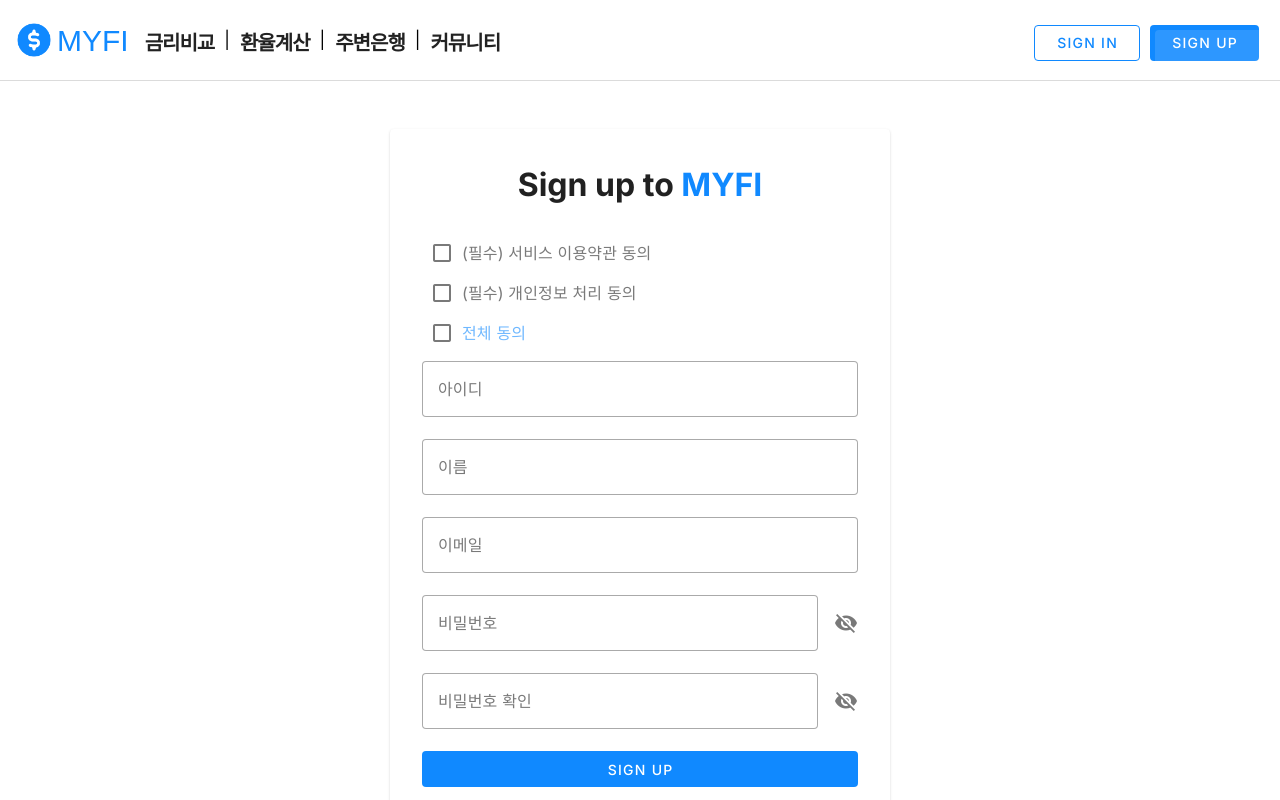
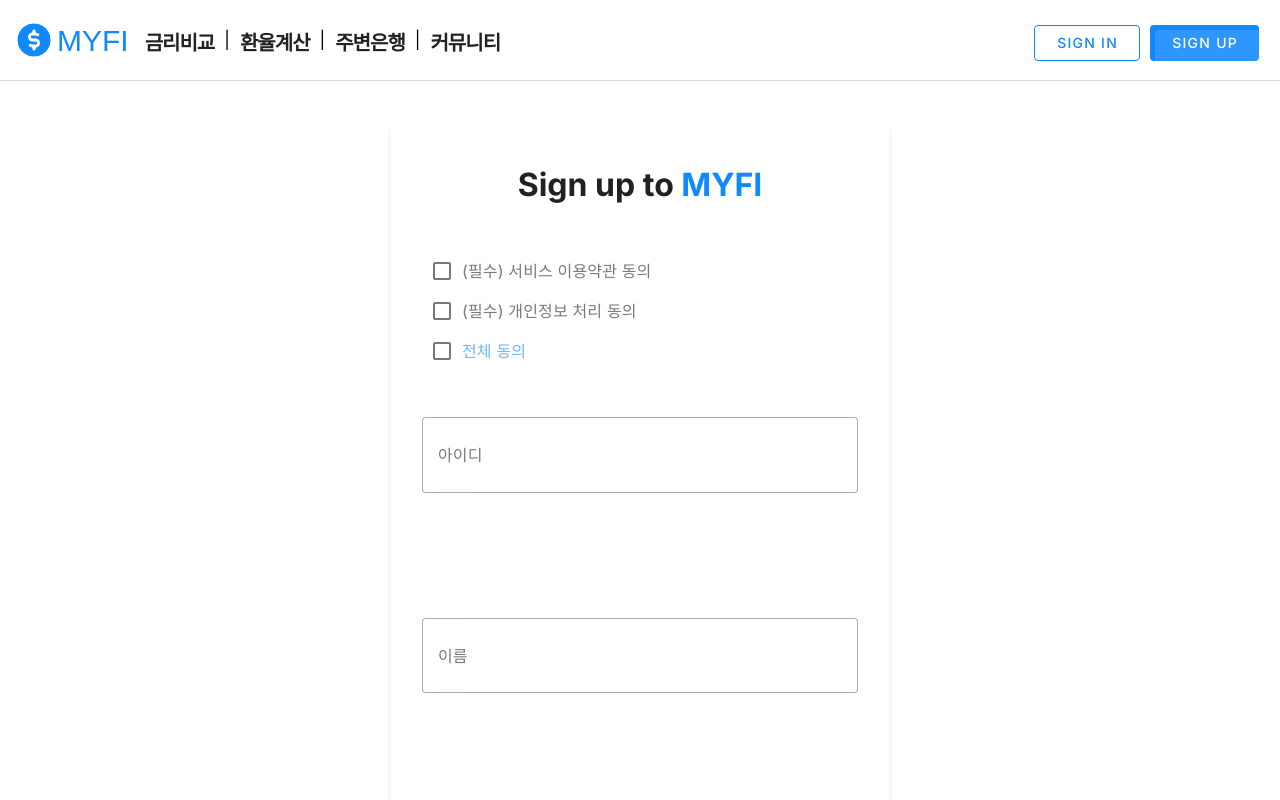
Before and after one commit to Nahaeran/MYFI_front, a Vue app: page /signup in a window 1280 px wide. Shown: the top 800 px of the page. Built offline with nearby package versions, Linux system fonts and the light colour scheme; a web font is replaced by a local one.

Commit message:
feat: sign up 유효성 검사 구현

```diff
--- a/package.json
+++ b/package.json
@@ -8,6 +8,8 @@
     "preview": "vite preview"
   },
   "dependencies": {
+    "@vuelidate/core": "^2.0.3",
+    "@vuelidate/validators": "^2.0.4",
     "axios": "^1.6.2",
     "pinia": "^2.1.7",
     "pinia-plugin-persistedstate": "^3.2.0",
--- a/src/views/SignInView.vue
+++ b/src/views/SignInView.vue
@@ -27,7 +27,7 @@ const logIn = function () {
   <v-card class="container">
     <h1>Sign in to <span class="color">MYFI</span></h1>
 
-    <form @submit.prevent="logIn">
+    <form @submit="logIn">
       <v-text-field
         variant="outlined"
         color="#1089FF"
@@ -43,7 +43,7 @@ const logIn = function () {
         v-model="password"
         @click:append="show = !show"
       ></v-text-field>
-      <div v-if="!isRight" class="warning text-red">
+      <div v-show="!isRight" class="warning text-red">
         <p>아이디(로그인 전용 아이디) 또는 비밀번호를 잘못 입력했습니다.</p>
         <p>입력하신 내용을 다시 확인해주세요.</p>
       </div>
@@ -70,9 +70,12 @@ const logIn = function () {
 form {
   margin-top: 1rem;
 }
+</style>
 
+<style>
 .warning {
   text-align: start;
   margin-bottom: 1.2rem;
+  font-size: 15px;
 }
 </style>
--- a/src/views/SignUpView.vue
+++ b/src/views/SignUpView.vue
@@ -1,6 +1,8 @@
 <script setup>
 import { computed, ref } from 'vue'
 import { useUserStore } from '@/stores/users'
+import { useVuelidate } from '@vuelidate/core'
+import { email, required, sameAs, helpers } from '@vuelidate/validators'
 
 const userStore = useUserStore()
 
@@ -18,21 +20,74 @@ const isAgreeAll = computed({
   }
 })
 
-const username = ref('')
-const name = ref('')
-const email = ref('')
-const password1 = ref('')
-const password2 = ref('')
+const errorAgree = ref('ㅤ')
+
+const initialState = {
+  username: '',
+  name: '',
+  email: '',
+  password1: '',
+  password2: '',
+}
+
+const state = ref({
+  ...initialState
+})
+
+const rules = {
+  username: {
+    required: helpers.withMessage('필수 정보입니다.', required)
+  },
+  name: {
+    required: helpers.withMessage('필수 정보입니다.', required)
+  },
+  email: {
+    required: helpers.withMessage('필수 정보입니다.', required),
+    email: helpers.withMessage('이메일 주소가 정확한지 확인해 주세요.', email)
+  },
+  password1: {
+    required: helpers.withMessage('필수 정보입니다.', required)
+  },
+  password2: {
+    required: helpers.withMessage('필수 정보입니다.', required),
+    sameAsPassword: helpers.withMessage('비밀번호가 일치하지 않습니다.',
+      sameAs(computed(() => state.value.password1))
+    )
+  }
+}
+
+const v$ = useVuelidate(rules, state)
+
+function clear () {
+  v$.value.$reset()
+
+  for (const [key, value] of Object.entries(initialState)) {
+    state[key] = value
+  }
+}
 
 const signUp = function () {
-  const payload = {
-    username: username.value,
-    name: name.value,
-    email: email.value,
-    password1: password1.value,
-    password2: password2.value,
+  v$.value.$validate()
+
+  if (selected.value.length !== checkList.length) {
+    errorAgree.value = '약관에 동의하셔야 합니다.'
+    console.log('약관 동의하지 않음')
+  } else {
+    errorAgree.value = 'ㅤ'
+    if (v$.value.$error){
+      console.log('검사 통과되지 않음')
+    } else {
+      console.log('검사 통과')
+      const payload = {
+        username: state.value.username,
+        name: state.value.name,
+        email: state.value.email,
+        password1: state.value.password1,
+        password2: state.value.password2,
+      }
+      userStore.signUp(payload)
+    }
   }
-  userStore.signUp(payload)
 }
 
 </script>
@@ -42,6 +97,10 @@ const signUp = function () {
     <h1>Sign up to <span class="color">MYFI</span></h1>
 
     <div class="checkbox">
+      <p
+        class="warning"
+        v-text="errorAgree"
+      ></p>
       <v-checkbox
         color="#1089FF"
         label="(필수) 서비스 이용약관 동의"
@@ -69,37 +128,56 @@ const signUp = function () {
         variant="outlined"
         color="#1089FF"
         label="아이디"
-        v-model="username"
+        v-model="state.username"
+        :error-messages="v$.username.$errors.map(e => e.$message)"
+        @input="v$.username.$touch"
+        @blur="v$.username.$touch"
       ></v-text-field>
+
       <v-text-field
         variant="outlined"
         color="#1089FF"
         label="이름"
-        v-model="name"
+        v-model="state.name"
+        :error-messages="v$.name.$errors.map(e => e.$message)"
+        @input="v$.name.$touch"
+        @blur="v$.name.$touch"
       ></v-text-field>
+
       <v-text-field
         variant="outlined"
         color="#1089FF"
         label="이메일"
-        v-model="email"
+        v-model="state.email"
+        :error-messages="v$.email.$errors.map(e => e.$message)"
+        @input="v$.email.$touch"
+        @blur="v$.email.$touch"
       ></v-text-field>
+
       <v-text-field
         variant="outlined"
         color="#1089FF"
         :append-icon="show1 ? 'mdi-eye' : 'mdi-eye-off'"
         :type="show1 ? 'text' : 'password'"
         label="비밀번호"
-        v-model="password1"
+        v-model="state.password1"
         @click:append="show1 = !show1"
+        :error-messages="v$.password1.$errors.map(e => e.$message)"
+        @input="v$.password1.$touch"
+        @blur="v$.password1.$touch"
       ></v-text-field>
+
       <v-text-field
         variant="outlined"
         color="#1089FF"
         :append-icon="show2 ? 'mdi-eye' : 'mdi-eye-off'"
         :type="show2 ? 'text' : 'password'"
         label="비밀번호 확인"
-        v-model="password2"
+        v-model="state.password2"
         @click:append="show2 = !show2"
+        :error-messages="v$.password2.$errors.map(e => e.$message)"
+        @input="v$.password2.$touch"
+        @blur="v$.password2.$touch"
       ></v-text-field>
 
       <v-btn
@@ -129,4 +207,15 @@ const signUp = function () {
 .v-checkbox {
   height: 40px;
 }
+
+form * {
+  text-align: start;
+  margin: 0.6rem 0;
+}
+
+.warning {
+  color: #b00020;
+  font-size: 12px;
+  margin: 0 0 0 15px;
+}
 </style>
```
Also changed, not shown: 1 other file (tests, documents, lock files or other folders).
